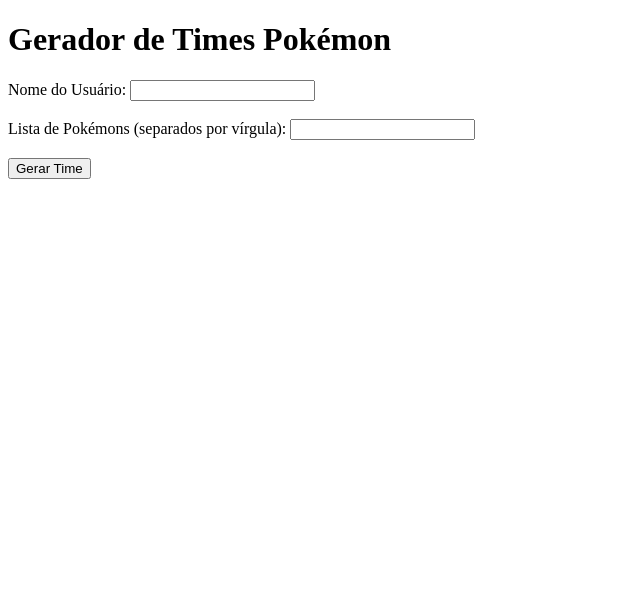
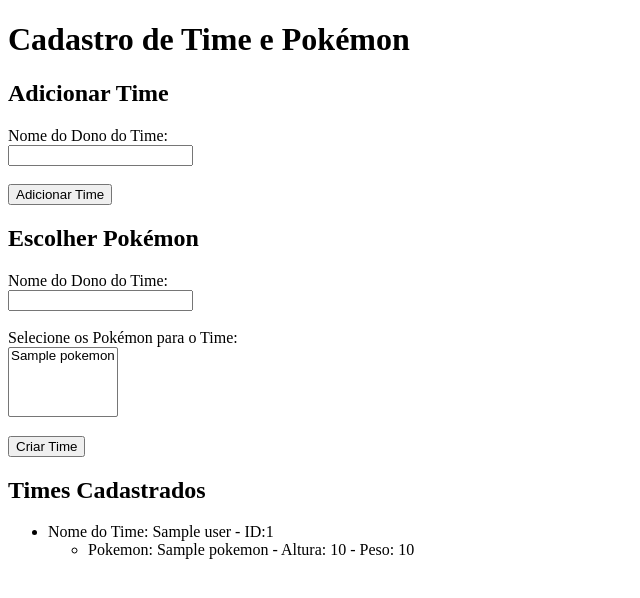
Before and after one commit to erica-l-s/API-Pokemon-Python, a Flask app: template templates/index.html in a window 1280 px wide. Shown: the top 598 px of the page, without its empty margins (0-640 px from the left). Run offline with Flask 3, Linux system fonts and the light colour scheme; the template is opened without the code that fills it: most values are stand-ins (such as "Sample title", 1, 10 or a date in 2020).

Commit message:
ajustando algumas coisas

```diff
--- a/main.py
+++ b/main.py
@@ -1,97 +1,294 @@
+from flask import Flask, jsonify, request, render_template
+import requests
 import uuid
-from flask import Flask, render_template, jsonify,request
-import requests
 
 app = Flask(__name__)
 
+# Dicionário para armazenar os times criados
+teams = {}
+
+# Classe para representar um Pokémon
 class Pokemon:
-    def __init__(self, nome, tipo, peso, altura):
-        self.nome = nome
-        self.tipo = tipo
-        self.peso = peso
-        self.altura = altura
+    def __init__(self, name, pokemon_id, height, weight):
+        self.name = name
+        self.id = pokemon_id
+        self.height = height
+        self.weight = weight
 
-def obter_info_pokemon(nome):
-    url = f"https://pokeapi.co/api/v2/pokemon/{nome.lower()}"
-    resposta = requests.get(url)
+# Função para obter a lista de todos os Pokémon da API oficial do Pokémon
+def get_pokemon_list():
+    url = "https://pokeapi.co/api/v2/pokemon?limit=1000"
+    response = requests.get(url)
 
-    if resposta.status_code == 200:
-        dados = resposta.json()
-        nome_pokemon = dados['name'].capitalize()
-        tipos = [tipo['type']['name'].capitalize() for tipo in dados['types']]
-        peso = dados['weight']
-        altura = dados['height']
-        return Pokemon(nome_pokemon, tipos, peso, altura)
+    if response.status_code == 200:
+        data = response.json()
+        pokemon_list = [pokemon['name'].capitalize() for pokemon in data['results']]
+        return pokemon_list
     else:
-        print("Pokémon não encontrado.")
+        return []
+
+# Função para obter informações sobre um Pokémon da PokeAPI
+def get_pokemon_info(name):
+    url = f"https://pokeapi.co/api/v2/pokemon/{name.lower()}"
+    response = requests.get(url)
+
+    if response.status_code == 200:
+        data = response.json()
+        pokemon_id = data['id']
+        height = data['height']
+        weight = data['weight']
+        return Pokemon(name.capitalize(), pokemon_id, height, weight)
+    else:
         return None
 
-class Usuario:
-    def __init__(self, nome):
-        self.nome = nome
-
-class TimePokemon:
-    def __init__(self, id, nome_time):
-        self.id = id
-        self.nome_time = nome_time
-        self.pokemons = []
-        self.usuarios = []
-
-    def adicionar_pokemon(self, pokemon):
-        if len(self.pokemons) < 6:
-            self.pokemons.append(pokemon)
-            print(f"{pokemon.nome} foi adicionado ao time {self.nome_time}.")
-        else:
-            print("O time já está completo. Não é possível adicionar mais pokémons.")
-
-    def adicionar_usuario(self, usuario):
-        self.usuarios.append(usuario)
-        print(f"{usuario.nome} foi adicionado ao time {self.nome_time}.")
-
-    def listar_pokemons(self):
-        print(f"Time: {self.nome_time}")
-        for pokemon in self.pokemons:
-            print(f"Nome: {pokemon.nome}, Tipo(s): {', '.join(pokemon.tipo)}")
-
-times = {}
-
+# Rota para renderizar o HTML
 @app.route('/')
 def index():
-    return render_template('index.html')
+    pokemon_options = get_pokemon_list()
+    team_data = get_all_teams()
+    return render_template('index.html', pokemon_options=pokemon_options, teams=team_data)
 
-@app.route('/times', methods=['GET'])
-def listar_times():
-    return jsonify({time_id: [pokemon.__dict__ for pokemon in time.pokemons] for time_id, time in times.items()})
+def get_all_teams():
+    # Função para obter todos os times registrados
+    teams_info = []
+    for team in teams.values():
+        team_info = {'user': team['user'], 'id': team['id'], 'pokemons': []}
+        for pokemon in team['pokemons']:
+            pokemon_info = {
+                'name': pokemon['name'],
+                'height': pokemon['height'],
+                'weight': pokemon['weight']
+            }
+            team_info['pokemons'].append(pokemon_info)
+        teams_info.append(team_info)
+    return teams_info
 
-@app.route('/times/<id_time>', methods=['GET'])
-def obter_time(id_time):
-    if id_time in times:
-        return jsonify([pokemon.__dict__ for pokemon in times[id_time].pokemons])
+# Rota para listar todos os times registrados
+@app.route('/api/teams', methods=['GET'])
+def get_teams():
+    return jsonify(teams)
+
+# Rota para buscar um time registrado por usuário
+@app.route('/api/teams/<username>', methods=['GET'])
+def get_team_by_username(username):
+    if username in teams:
+        return jsonify(teams[username])
     else:
-        return "Time não encontrado", 404
+        return jsonify({'error': 'Time não encontrado para o usuário especificado'}), 404
 
-@app.route('/gerar_time', methods=['POST'])
-def gerar_time():
-    nome_usuario = request.form['nome_usuario']
-    lista_pokemons = request.form.getlist('lista_pokemons')
+# Rota para criar um novo time ou adicionar Pokémon a um time existente
+@app.route('/api/teams', methods=['POST'])
+def create_team():
+    data = request.form
 
-    time_id = str(uuid.uuid4())
-    time = TimePokemon(time_id, nome_usuario)
-    usuario = Usuario(nome_usuario)
-    time.adicionar_usuario(usuario)
+    if 'user' not in data or 'pokemons[]' not in data:
+        return jsonify({'error': 'Os campos user e pokemons são obrigatórios'}), 400
 
-    pokemons_time = []
-    for nome_pokemon in lista_pokemons:
-        pokemon = obter_info_pokemon(nome_pokemon)
-        if pokemon:
-            pokemons_time.append(pokemon)
-            time.adicionar_pokemon(pokemon)
-        else:
-            return "Erro ao encontrar Pokémon", 400
+    username = data['user']
+    pokemon_names = data.getlist('pokemons[]')
 
-    times[time_id] = time
+    # Verifica se o usuário já possui um time registrado
+    if username in teams:
+        team = teams[username]
+        for pokemon_name in pokemon_names:
+            # Verifica se o Pokémon já está na lista do time
+            if pokemon_name not in [pokemon['name'] for pokemon in team['pokemons']]:
+                pokemon_info = get_pokemon_info(pokemon_name)
+                if pokemon_info:
+                    team['pokemons'].append({
+                        'name': pokemon_info.name,
+                        'id': pokemon_info.id,
+                        'height': pokemon_info.height,
+                        'weight': pokemon_info.weight
+                    })
+                else:
+                    return jsonify({'error': f'Pokémon não encontrado: {pokemon_name}'}), 400
+            else:
+                return jsonify({'error': f'O Pokémon {pokemon_name} já está na lista do time'}), 400
+        return jsonify({'message': 'Pokémons adicionados ao time existente', 'team_id': team['id']}), 200
+    else:
+        # Se o usuário não possuir um time registrado, cria um novo time
+        team_id = str(uuid.uuid4())
+        team = {'id': team_id, 'user': username, 'pokemons': []}
 
-    return f"Time gerado com sucesso! ID do time: {time_id}"
+        for pokemon_name in pokemon_names:
+            pokemon_info = get_pokemon_info(pokemon_name)
+            if pokemon_info:
+                team['pokemons'].append({
+                    'name': pokemon_info.name,
+                    'id': pokemon_info.id,
+                    'height': pokemon_info.height,
+                    'weight': pokemon_info.weight
+                })
+            else:
+                return jsonify({'error': f'Pokémon não encontrado: {pokemon_name}'}), 400
+
+        teams[username] = team
+        return jsonify({'message': 'Time criado com sucesso', 'team_id': team_id}), 201
+
 
 if __name__ == '__main__':
     app.run(debug=True)
+
+
+
+
+
+# import uuid
+# from flask import Flask, request, render_template, jsonify
+# import requests
+
+# app = Flask(__name__)
+
+# # Definição da classe Pokemon
+# class Pokemon:
+#     def __init__(self, nome, tipo, peso, altura):
+#         self.nome = nome
+#         self.tipo = tipo
+#         self.peso = peso
+#         self.altura = altura
+
+#     def to_dict(self):
+#         return {
+#             'nome': self.nome,
+#             'tipo': self.tipo,
+#             'peso': self.peso,
+#             'altura': self.altura
+#         }
+# # Função para obter uma lista de todos os Pokémon da API
+# def obter_lista_pokemon():
+#     url = "https://pokeapi.co/api/v2/pokemon?limit=1000"  # Define a URL para buscar todos os Pokémon
+#     resposta = requests.get(url)
+
+#     if resposta.status_code == 200:
+#         dados = resposta.json()
+#         lista_pokemon = [pokemon['name'].capitalize() for pokemon in dados['results']]
+#         return lista_pokemon
+#     else:
+#         print("Erro ao obter lista de Pokémon.")
+#         return []
+
+# # Função para obter informações sobre um Pokémon da PokeAPI
+# def obter_info_pokemon(nome):
+#     url = f"https://pokeapi.co/api/v2/pokemon/{nome.lower()}"
+#     resposta = requests.get(url)
+
+#     if resposta.status_code == 200:
+#         dados = resposta.json()
+#         nome_pokemon = dados['name'].capitalize()
+#         tipos = [tipo['type']['name'].capitalize() for tipo in dados['types']]
+#         peso = dados['weight']
+#         altura = dados['height']
+#         return Pokemon(nome_pokemon, tipos, peso, altura)
+#     else:
+#         print("Pokémon não encontrado.")
+#         return None
+
+# # Definição da classe Usuario
+# class Usuario:
+#     def __init__(self, nome):
+#         self.nome = nome
+
+# # Definição da classe TimePokemon
+# class TimePokemon:
+#     def __init__(self, id, nome_time):
+#         self.id = id
+#         self.nome_time = nome_time
+#         self.pokemons = []
+#         self.usuarios = []
+
+#     def adicionar_pokemon(self, pokemon):
+#         if len(self.pokemons) < 6:
+#             self.pokemons.append(pokemon)
+#             print(f"{pokemon.nome} foi adicionado ao time {self.nome_time}.")
+#         else:
+#             print("O time já está completo. Não é possível adicionar mais pokémons.")
+
+#     def adicionar_usuario(self, usuario):
+#         self.usuarios.append(usuario)
+#         print(f"{usuario.nome} foi adicionado ao time {self.nome_time}.")
+
+#     def listar_pokemons(self):
+#         print(f"Time: {self.nome_time}")
+#         for pokemon in self.pokemons:
+#             print(f"Nome: {pokemon.nome}, Tipo(s): {', '.join(pokemon.tipo)}")
+
+# # Dicionário para armazenar os times criados
+# times = {}
+
+# # Rota para a página inicial
+
+# @app.route('/')
+# def index():
+#     # Passar os times com nome de usuário e Pokémon associados e a lista de Pokémon para o template
+#     times_info = []
+#     for time_id, time in times.items():
+#         pokemons = [pokemon.nome for pokemon in time]
+#         usuarios = [usuario.nome for usuario in time]
+#         time_info = {
+#             'id': time_id,
+#             'usuario': usuarios,
+#             'pokemons': pokemons
+
+#         }
+#         times_info.append(time_info)
+
+#     lista_pokemon = obter_lista_pokemon()  # Obtém a lista de todos os Pokémon
+
+#     return render_template('index.html', times_info=times_info, lista_pokemon=lista_pokemon)
+
+
+# # Rota para gerar um novo time
+# @app.route('/gerar_time', methods=['POST'])
+# def gerar_time():
+
+#     nome_time = request.form['nome_time']
+#     lista_pokemons = request.form.getlist('lista_pokemons')
+
+
+#     # Verifica se o nome do time já existe
+#     for time_id, time in times.items():
+#         if time.nome_time == nome_time:
+#             for nome_pokemon in lista_pokemons:
+#                 # Iterar sobre a lista de pokémons fornecida pelo usuário
+#                 pokemon = obter_info_pokemon(nome_pokemon)
+#                 if pokemon:
+#                     time.adicionar_pokemon(pokemon)  # Adicionar o Pokémon ao time
+#                 else:
+#                     return "Erro ao encontrar Pokémon", 400  # Retornar erro se não encontrar o Pokémon
+#             return f"Pokemons adicionados ao time {nome_time}", 200
+
+#     # Se o nome do time não existir, criar um novo time
+#     time_id = str(uuid.uuid4())  # Gerar um ID único para o time
+#     novo_time = TimePokemon(time_id, nome_time)  # Criar um novo objeto TimePokemon
+
+#     for nome_pokemon in lista_pokemons:
+#         # Iterar sobre a lista de pokémons fornecida pelo usuário
+#         pokemon = obter_info_pokemon(nome_pokemon)
+#         if pokemon:
+#             novo_time.adicionar_pokemon(pokemon)  # Adicionar o Pokémon ao time
+#         else:
+#             return "Erro ao encontrar Pokémon", 400  # Retornar erro se não encontrar o Pokémon
+
+#     times[time_id] = novo_time  # Adicionar o time ao dicionário de times
+
+#     return f"Time gerado com sucesso! ID do time: {time_id}", 200
+
+# # Rota para listar todos os times registrados
+# @app.route('/times', methods=['GET'])
+# def listar_times():
+#     times_json = {}
+#     for time_id, pokemons in times.items():
+#         times_json[time_id] = [pokemon.to_dict() for pokemon in pokemons]
+#     return jsonify(times_json)
+
+# # Rota para obter um time específico com base na ID única
+# @app.route('/times/<id_time>', methods=['GET'])
+# def obter_time(id_time):
+#     if id_time in times:
+#         return jsonify(times[id_time])  # Retornar o time se encontrado
+#     else:
+#         return "Time não encontrado", 404  # Retornar erro se o time não for encontrado
+
+# if __name__ == '__main__':
+#     app.run(debug=True)
--- a/templates/index.html
+++ b/templates/index.html
@@ -3,20 +3,48 @@
 <head>
     <meta charset="UTF-8">
     <meta name="viewport" content="width=device-width, initial-scale=1.0">
-    <title>Gerador de Times Pokémon</title>
+    <title>Cadastro de Time e Pokémon</title>
 </head>
 <body>
-    <h1>Gerador de Times Pokémon</h1>
-    <form action="/gerar_time" method="post">
-        <label for="nome_usuario">Nome do Usuário:</label>
-        <input type="text" id="nome_usuario" name="nome_usuario" required><br><br>
+    <h1>Cadastro de Time e Pokémon</h1>
 
-        <label for="lista_pokemons">Lista de Pokémons (separados por vírgula):</label>
-        <input type="text" id="lista_pokemons" name="lista_pokemons" required><br><br>
-
-        <input type="submit" value="Gerar Time">
+    <!-- Formulário para adicionar um time -->
+    <h2>Adicionar Time</h2>
+    <form id="addTeamForm" action="/api/teams" method="post">
+        <label for="owner">Nome do Dono do Time:</label><br>
+        <input type="text" id="owner" name="user" required><br><br>
+        <input type="submit" value="Adicionar Time">
     </form>
 
+    <!-- Formulário para escolher Pokémon -->
+    <h2>Escolher Pokémon</h2>
+    <form id="choosePokemonForm" action="/api/teams" method="post">
+        <label for="user">Nome do Dono do Time:</label><br>
+        <input type="text" id="user" name="user" required><br><br>
+
+        <label for="team">Selecione os Pokémon para o Time:</label><br>
+        <select name="pokemons[]" id="team" multiple required>
+            {% for pokemon in pokemon_options %}
+            <option value="{{ pokemon }}">{{ pokemon }}</option>
+        {% endfor %}
+        </select><br><br>
+
+        <input type="submit" value="Criar Time">
+    </form>
+
+        <!-- Lista de times já cadastrados -->
+        <h2>Times Cadastrados</h2>
+        <ul>
+            {% for team in teams %}
+                <li>Nome do Time: {{ team.user }} - ID:{{ team.id }}</li>
+                <ul>
+                    {% for pokemon in team.pokemons %}
+                        <li>Pokemon: {{ pokemon.name }} - Altura: {{ pokemon.height }} - Peso: {{ pokemon.weight }}</li>
+                    {% endfor %}
+                </ul>
+            {% endfor %}
+        </ul>
+    </body>
+    </html>
 </body>
-
 </html>
```
Also changed, not shown: templates/time.html (deleted, +0 -22 lines), 1 other file.
